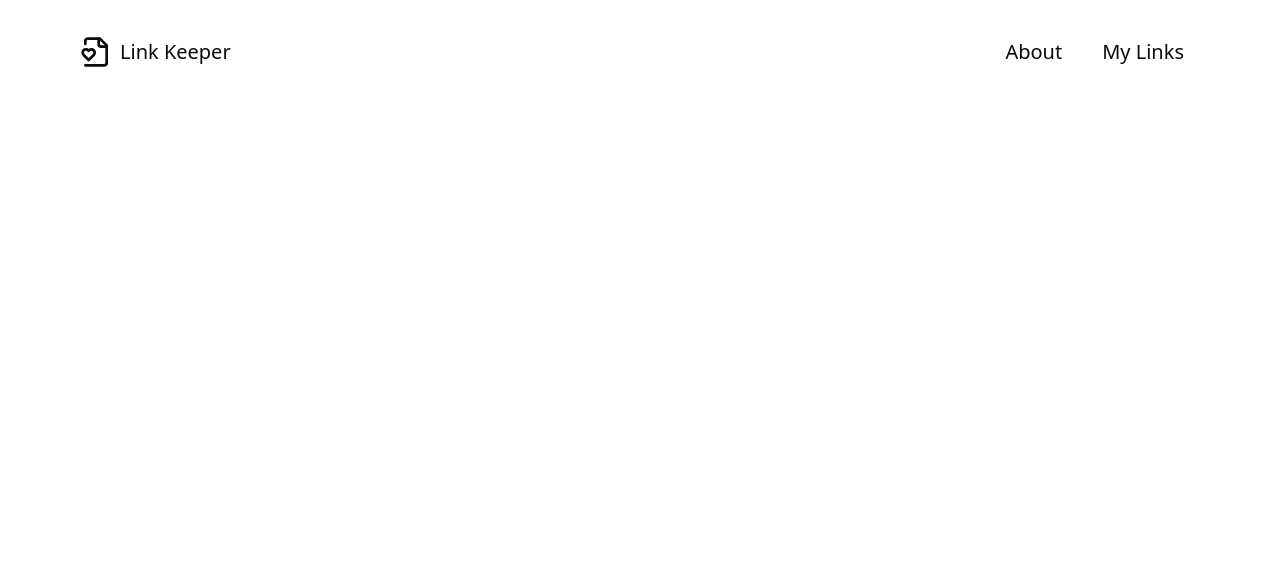
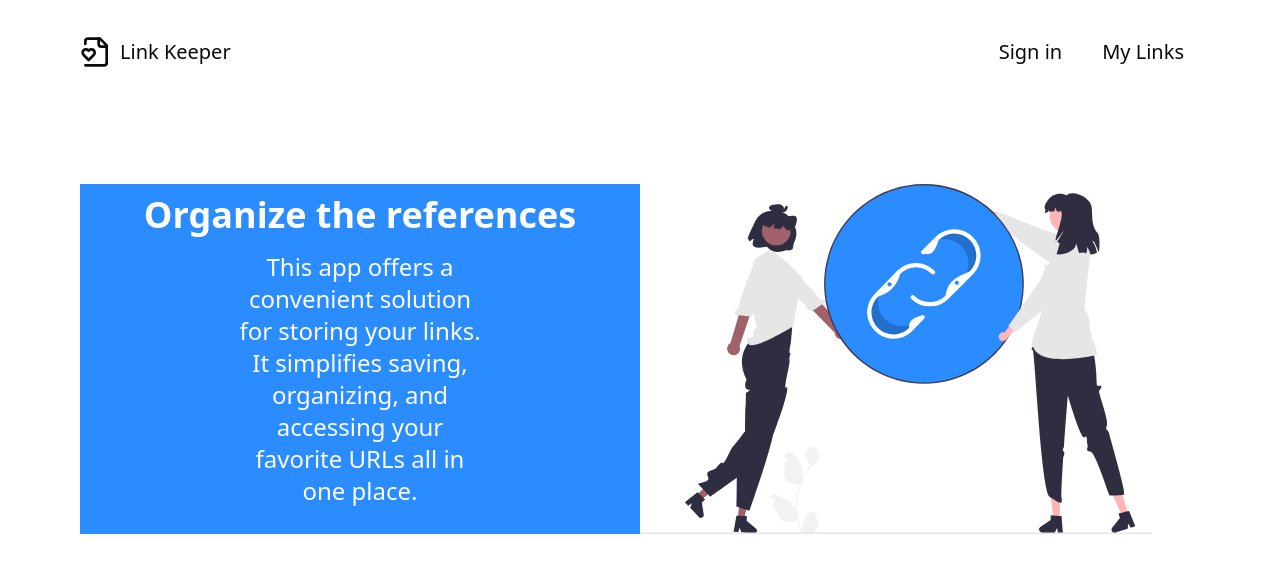
Before and after one commit to sultantemuruly/link-keeper, a Next.js app: page / in a window 1280 px wide. Shown: the top 572 px of the page. Built offline with nearby package versions, Linux system fonts and the light colour scheme.

Commit message:
feat: create hero section

```diff
--- /dev/null
+++ b/app/links/page.tsx
@@ -0,0 +1,4 @@
+const Links = () => {
+  return <div>Links</div>;
+};
+export default Links;
--- a/app/page.tsx
+++ b/app/page.tsx
@@ -1,3 +1,10 @@
+import Hero from "@/components/custom/Hero";
+
 export default function Home() {
-  return <div></div>;
+  return (
+    <div>
+      <Hero />
+      {/* 2a8cff */}
+    </div>
+  );
 }
--- a/components/custom/Header.tsx
+++ b/components/custom/Header.tsx
@@ -1,7 +1,12 @@
+"use client";
+import { useRouter } from "next/navigation";
+
 import { FileHeart } from "lucide-react";
 import { Button } from "../ui/button";
 
 const Header = () => {
+  const router = useRouter();
+
   return (
     <div className="py-8 px-20 flex justify-between items-center">
       <div className="flex items-center gap-2">
@@ -10,9 +15,13 @@ const Header = () => {
       </div>
       <div className="flex items-center gap-2">
         <Button variant={"ghost"} className="text-xl">
-          About
+          Sign in
         </Button>
-        <Button variant={"ghost"} className="text-xl">
+        <Button
+          variant={"ghost"}
+          className="text-xl"
+          onClick={() => router.push("/links")}
+        >
           My Links
         </Button>
       </div>
--- /dev/null
+++ b/components/custom/Hero.tsx
@@ -0,0 +1,18 @@
+const Hero = () => {
+  return (
+    <div className="pt-20 px-20 flex">
+      <div className="w-1/2 flex flex-col items-center justify-center bg-[#2a8cff] text-white hover:bg-white hover:text-[#2a8cff] transition-all duration-300 ease-in-out">
+        <div className="text-4xl font-bold">Organize the references</div>
+        <p className="w-1/2 text-center text-2xl font-light p-4">
+          This app offers a convenient solution for storing your links. It
+          simplifies saving, organizing, and accessing your favorite URLs all in
+          one place.
+        </p>
+      </div>
+      <div className="w-1/2 hover:scale-105 transition-all duration-300 ease-in-out">
+        <img src="image1.svg" alt="image" className="w-[512px]" />
+      </div>
+    </div>
+  );
+};
+export default Hero;
```
Also changed, not shown: public/image1.svg (added).
